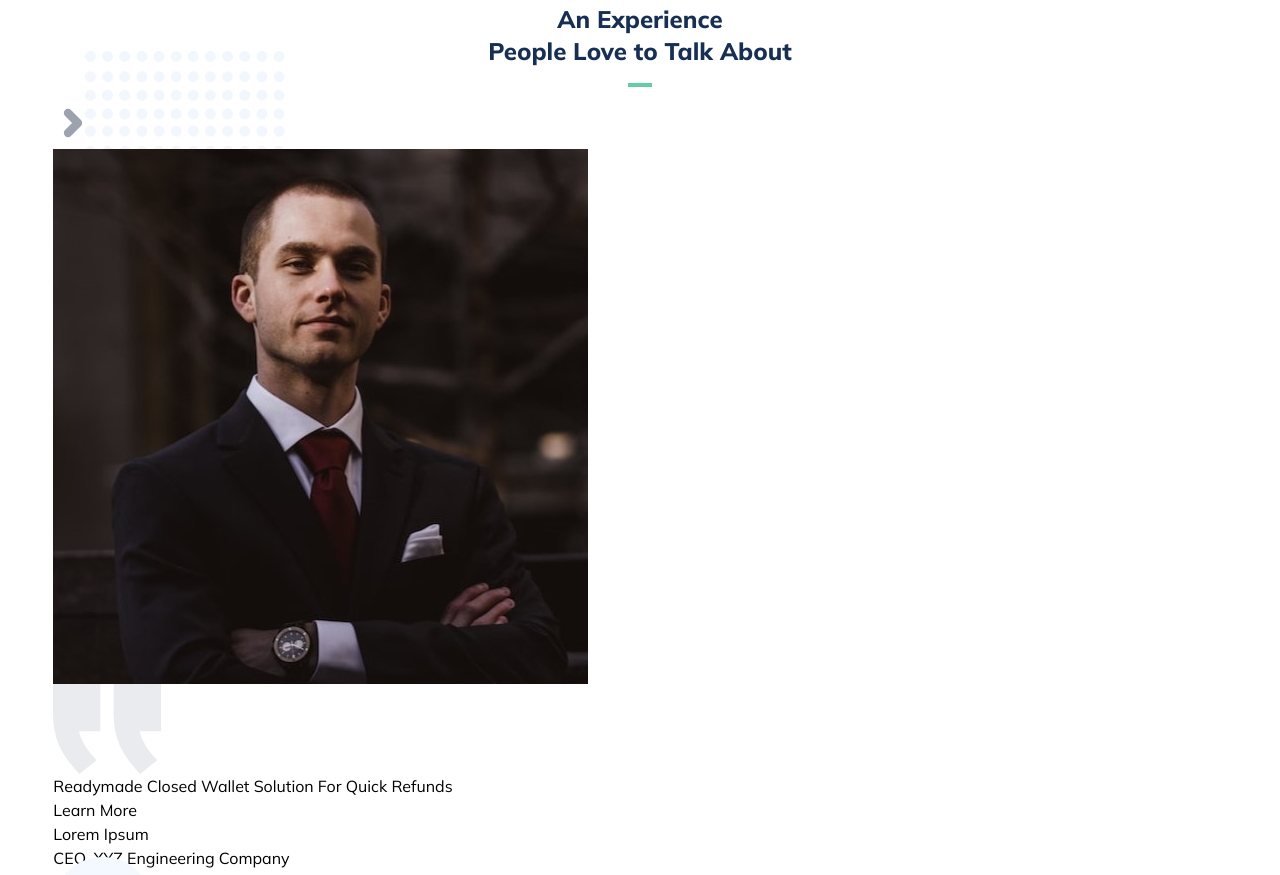
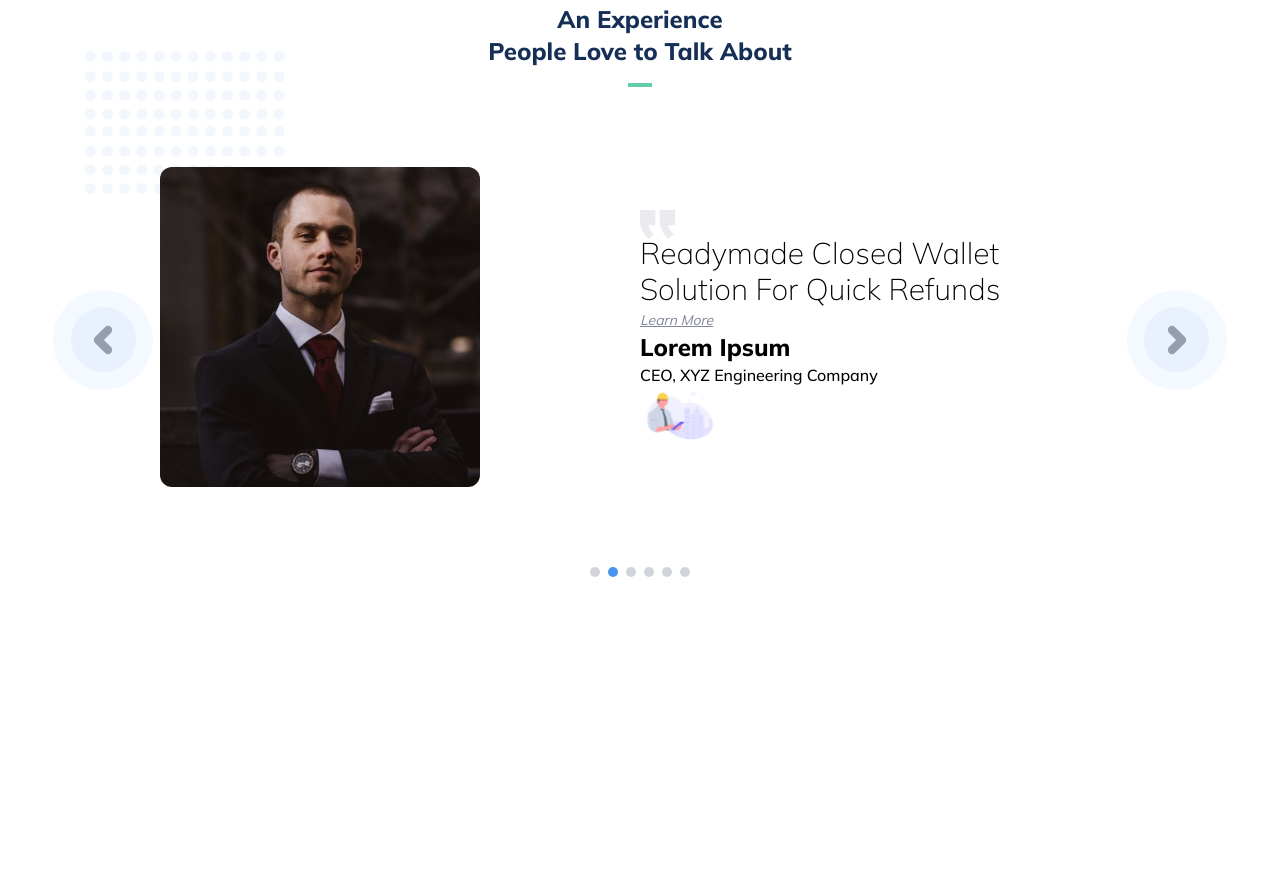
Before and after one commit to chirag025/RAZORPAY_CLONE, a website built with Vite: page index.html in a window 1280 px wide. Shown: the part 6365-7240 px from the top of the page. After the commit the page ends 7022 px from the top, so only its background shows below. Built offline with nearby package versions, Linux system fonts and the light colour scheme.

Commit message:
Testimonial section

```diff
--- a/index.html
+++ b/index.html
@@ -1340,7 +1340,7 @@
           <!-- left button -->
           <button
             class="w-[100px] h-[100px] rounded-full bg-[#f4f8ff] absolute left-0 top-1/2 grid place-items-center">
-            <div>
+            <div class="w-[65%] h-[65%] rounded-full bg-[#f4f8ff] mix-blend-multiply grid place-items-center">
               <svg
                 xmlns="http://www.w3.org/2000/svg"
                 width="24"
@@ -1358,8 +1358,8 @@
           </button>
 
           <!-- right button -->
-          <button>
-            <div>
+          <button class="w-[100px] h-[100px] rounded-full bg-[#f4f8ff] absolute right-0 top-1/2 grid place-items-center">
+            <div class="w-[65%] h-[65%] rounded-full bg-[#f4f8ff] mix-blend-multiply grid place-items-center">
               <svg
                 xmlns="http://www.w3.org/2000/svg"
                 width="24"
@@ -1377,30 +1377,45 @@
           </button>
 
           <!-- main content -->
-          <div>
+          <div class="flex max-w-[960px] items-center mx-auto my-20 space-x-[10rem]">
             <!-- left img -->
             <img
               src="./images/testimonial.jpg"
-              alt="" />
+              alt=""
+              width="320px"
+              class="rounded-xl"/>
 
             <!-- right part -->
-            <img
-              src="./images/quotes.svg"
-              alt="" />
-            <p>Readymade Closed Wallet Solution For Quick Refunds</p>
+            <div class="max-w-[400px]">
+              <img
+                src="./images/quotes.svg"
+                width="35px"
+                height="40px"
+                class="-mb-1" />
+              <p class="text-3xl font-extralight">Readymade Closed Wallet Solution For Quick Refunds</p>
 
-            <a href="#">Learn More</a>
-            <h3>Lorem Ipsum</h3>
-            <p>CEO, XYZ Engineering Company</p>
+              <a href="#" class="text-grayText underline italic text-sm">Learn More</a>
+              <p class="text-2xl font-extrabold">Lorem Ipsum</p>
+              <p class="font-medium">CEO, XYZ Engineering Company</p>
 
-            <img
-              src="./images/fake-company-logo.png"
-              alt="" />
+              <img
+                src="./images/fake-company-logo.png"
+                width="80px"
+                height="40px"
+                alt="" />
+            </div>
           </div>
 
           <!-- 6 dot div -->
-          <div>
-            <div></div>
+          <div class="flex space-x-2 justify-center w-max mx-auto">
+            <!-- boxes -->
+            <div class="bg-gray-300 h-[10px] w-[10px] rounded-full"></div>
+            <div class="bg-lightBlue300 h-[10px] w-[10px] rounded-full"></div>
+            <div class="bg-gray-300 h-[10px] w-[10px] rounded-full"></div>
+            <div class="bg-gray-300 h-[10px] w-[10px] rounded-full"></div>
+            <div class="bg-gray-300 h-[10px] w-[10px] rounded-full"></div>
+            <div class="bg-gray-300 h-[10px] w-[10px] rounded-full"></div>
+
           </div>
         </div>
       </section>
```
